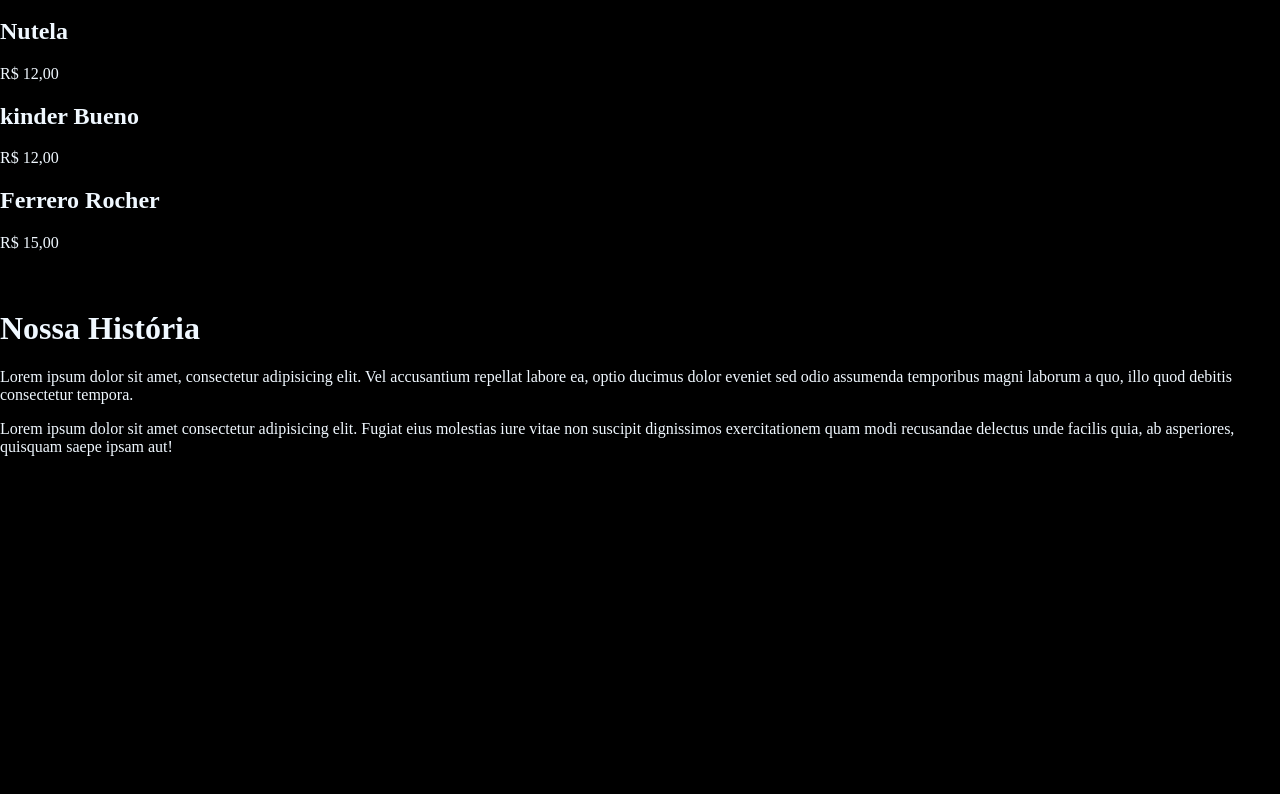
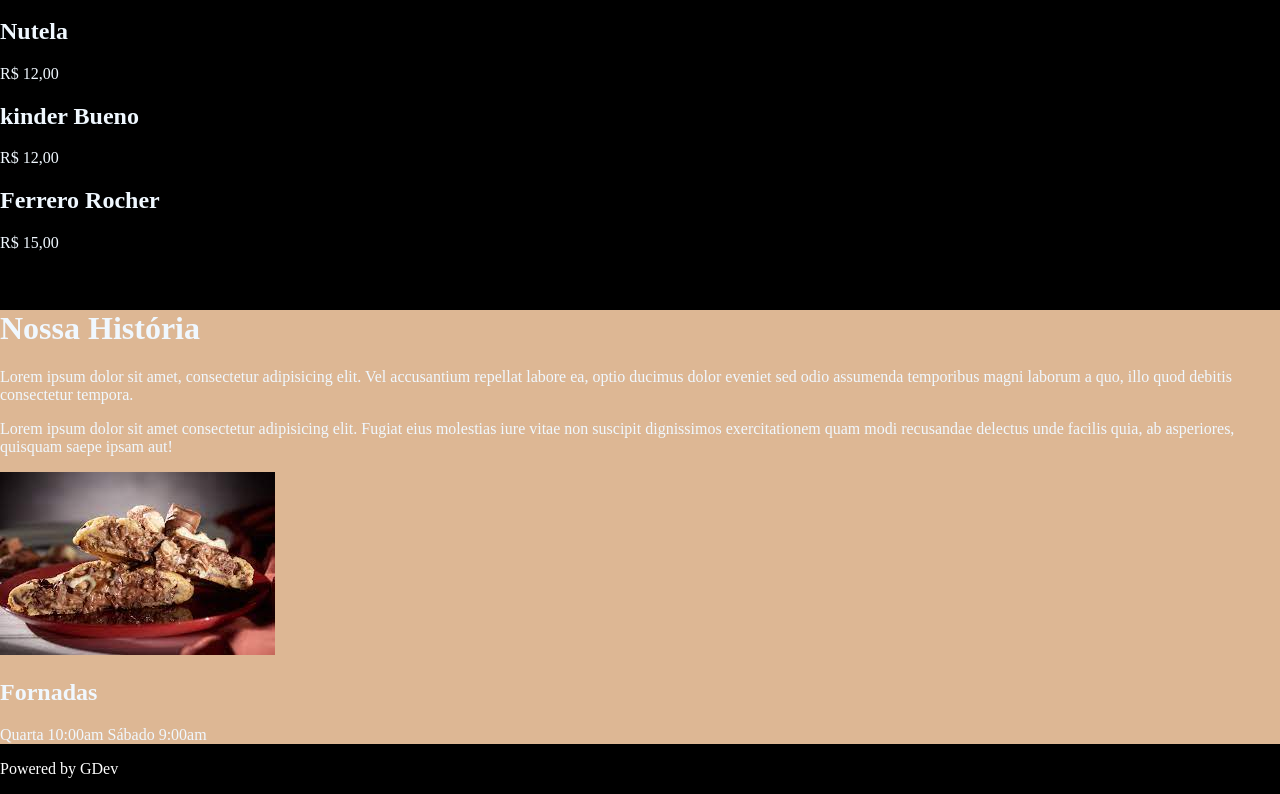
Before and after one commit to gregoryribeiro/html-css, a plain HTML site: page invencoes/001/index.html in a window 1280 px wide. Shown: the part 547-1341 px from the top of the page. Before the commit the page ends 1019 px from the top, so only its background shows below. Drawn offline with Linux system fonts and the light colour scheme.

Commit message:
continuação

```diff
--- a/invencoes/001/index.html
+++ b/invencoes/001/index.html
@@ -1,5 +1,5 @@
 <!DOCTYPE html>
-<html lang="en">
+<html lang="pt-br">
 <head>
     <meta charset="UTF-8">
     <meta http-equiv="X-UA-Compatible" content="IE=edge">
@@ -14,6 +14,7 @@
             <a href="#">INÍCIO</a>
             <a href="#">SABORES</a>
             <a href="#">SOBRE NÓS</a>
+            <a href="#">PEÇA O SEU!</a>
         </nav>
         <h1>
             Dona Cookies
@@ -55,9 +56,22 @@
             <div>
                 <p>Lorem ipsum dolor sit amet, consectetur adipisicing elit. Vel accusantium repellat labore ea, optio ducimus dolor eveniet sed odio assumenda temporibus magni laborum a quo, illo quod debitis consectetur tempora.</p>
                 <p>Lorem ipsum dolor sit amet consectetur adipisicing elit. Fugiat eius molestias iure vitae non suscipit dignissimos exercitationem quam modi recusandae delectus unde facilis quia, ab asperiores, quisquam saepe ipsam aut!</p>
+                <div id="imagem01">
+                    <img src="imagens/mcookie.jfif" alt="imagem para preenchimento">
+                </div>
+            </div>
+            <div>
+                <h2>Fornadas</h2>
+                <span>Quarta 10:00am</span>
+                <span>
+                    Sábado 9:00am
+                </span>
             </div>
         </div>
     </main>
+    <footer>
+        <p>Powered by GDev</p>
+    </footer>
 
 </body>
 </html>
--- a/invencoes/001/style.css
+++ b/invencoes/001/style.css
@@ -1,5 +1,13 @@
 @charset "UTF-8";
 
+:root{
+    cor01:#DDB794;
+    cor02:#D79250;
+    cor03:#A36E3C;
+    cor04:#573A20;
+    cor05:#57483A;
+
+}
 
 body{
     background-color: black;
@@ -19,3 +27,11 @@
 main{
     color: aliceblue;
 }
+
+#sobre{
+    background-color: #DDB794;
+}
+
+footer{
+    color: #ffff;
+}
```
Also changed, not shown: 1 other file.
